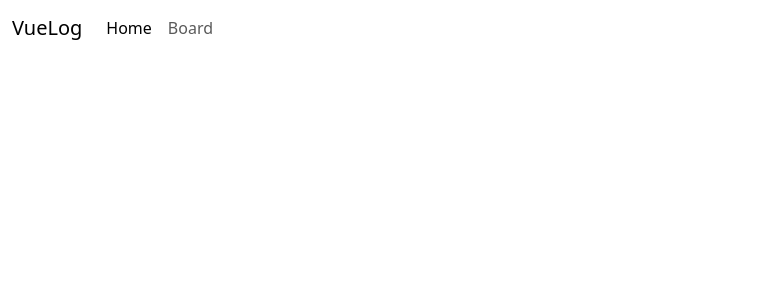
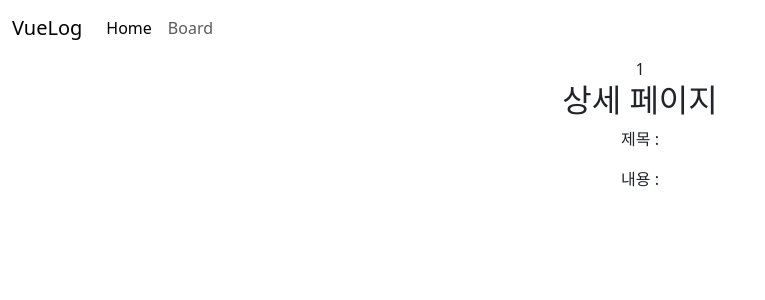
Before and after one commit to Ci5N0222/Programming-Study, a Vue app in the folder Vue/vue-blog/: page /board/1 in a window 1280 px wide. Before the commit this address had no page. Shown: the top 300 px of the page, without its empty margins (0-765 px from the left). Built offline with nearby package versions, Linux system fonts and the light colour scheme.

Commit message:
router study

```diff
--- /dev/null
+++ b/Vue/vue-blog/src/components/BoardDetail.vue
@@ -0,0 +1,17 @@
+<template>
+    {{ $route.params.id }}
+    <div>
+        <h2>상세 페이지</h2>
+        <p>제목 : </p>
+        <span>내용 : </span>
+    </div>
+  </template>
+
+  <script>
+  export default {
+      name: 'BoardDetail',
+  }
+  </script>
+
+  <style>
+  </style>
--- a/Vue/vue-blog/src/components/BoardList.vue
+++ b/Vue/vue-blog/src/components/BoardList.vue
@@ -1,6 +1,6 @@
 <template>
     <div class="board" v-for="(item, i) in board" :key="i">
-        <h3>{{ item.title }}</h3>
+        <h3><a>{{ item.title }}</a></h3>
         <div>{{ item.content }}</div>
         <div>{{ item.date }}</div>
     </div>
--- /dev/null
+++ b/Vue/vue-blog/src/components/ErrorPage.vue
@@ -0,0 +1,14 @@
+<template>
+    <div>
+        <h2>에러 페이지</h2>
+    </div>
+  </template>
+
+  <script>
+  export default {
+      name: 'ErrorPage',
+  }
+  </script>
+
+  <style>
+  </style>
--- a/Vue/vue-blog/src/components/NavBar.vue
+++ b/Vue/vue-blog/src/components/NavBar.vue
@@ -12,7 +12,7 @@
             <a class="nav-link active" aria-current="page" href="/">Home</a>
           </li>
           <li class="nav-item">
-            <a class="nav-link" href="/list">Board</a>
+            <a class="nav-link" href="/board">Board</a>
           </li>
         </ul>
       </div>
```
Also changed, not shown: Vue/vue-blog/src/router.js (+12 -1 lines).
